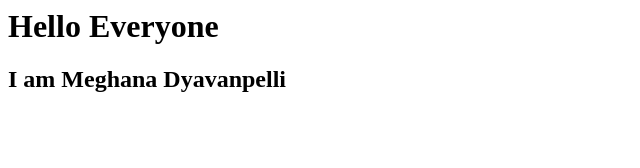
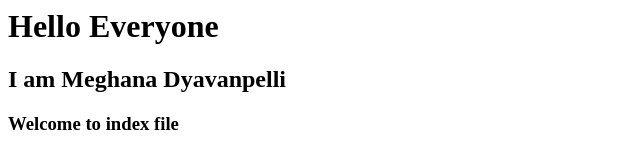
Before and after one commit to MeghanaDyavnpelli/test_repo_3, a plain HTML site: page index.html in a window 1280 px wide. Shown: the whole page, without its empty margins (0-640 px from the left). Drawn offline with Linux system fonts and the light colour scheme.

Commit message:
Update index.html for pull via crome

```diff
--- a/index.html
+++ b/index.html
@@ -1,2 +1,3 @@
 <h1>Hello Everyone</h1>
 <h2>I am Meghana Dyavanpelli</h2>
+<h3>Welcome to index file</h3>
```
